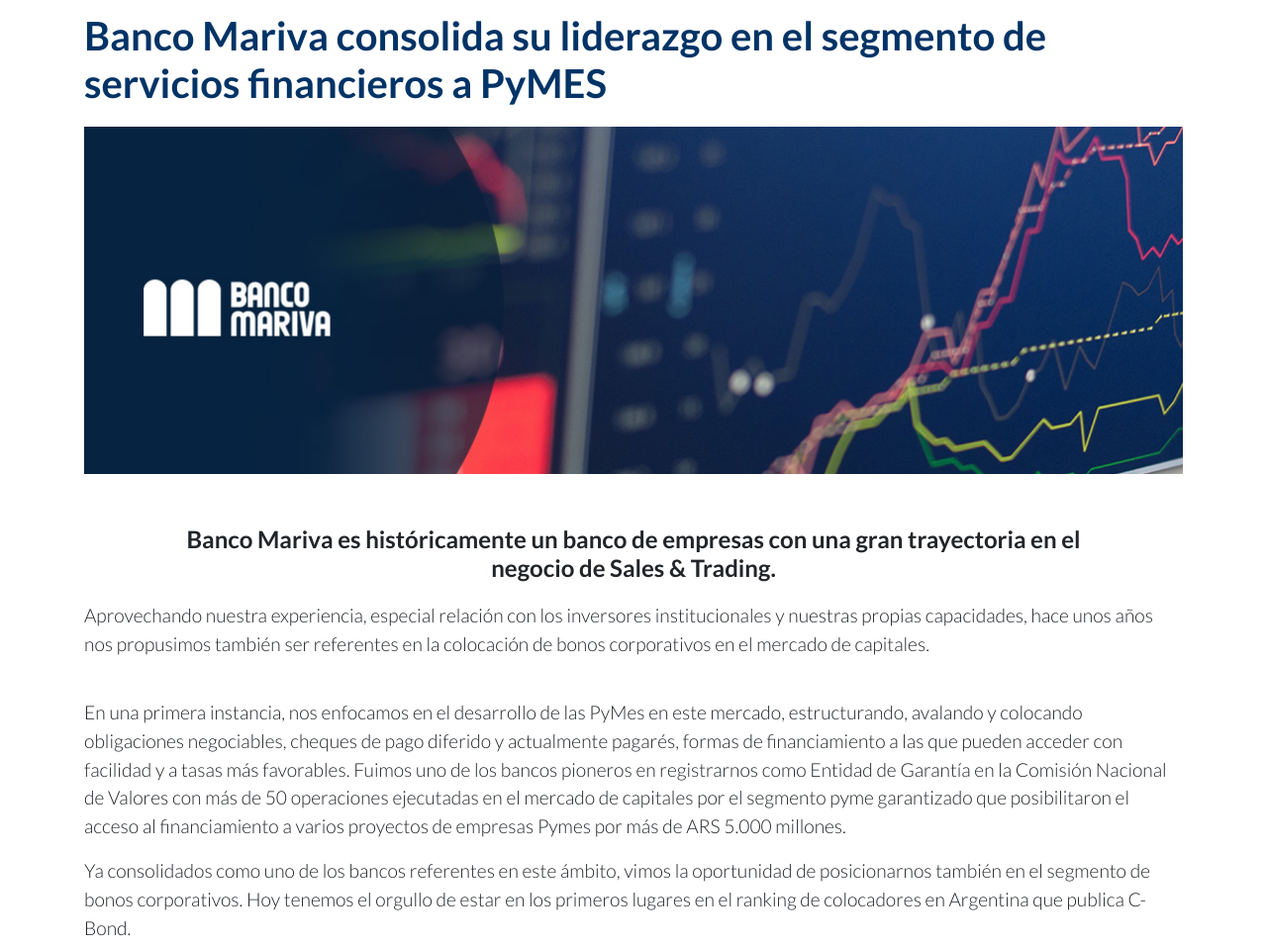
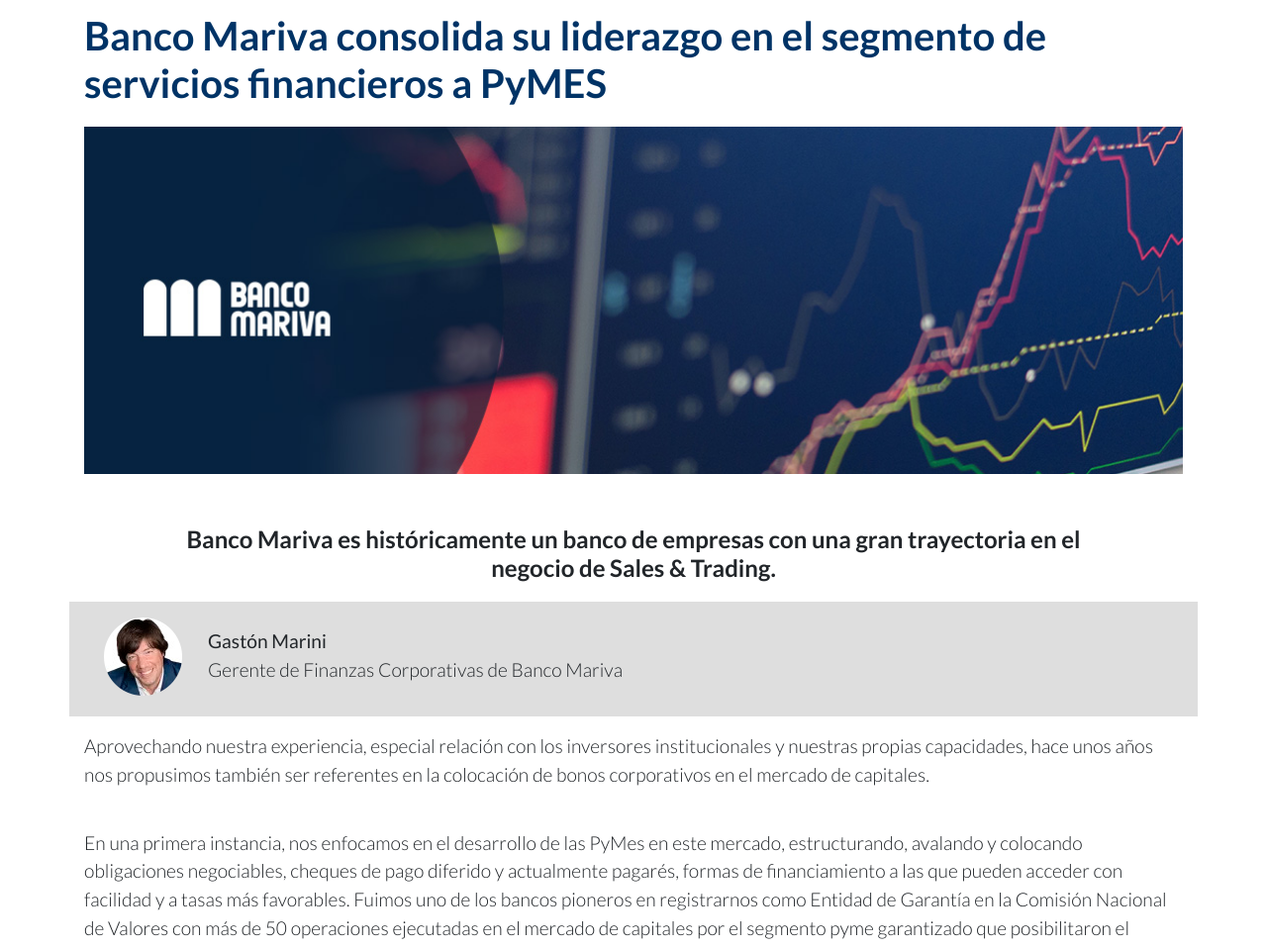
Before and after one commit to diegoevivas/liderazgo-en-el-segmento, a plain HTML site: page index.html in a window 1280 px wide. Shown: the part 112-1070 px from the top of the page at 99% size. Drawn offline with Linux system fonts and the light colour scheme.

Commit message:
Add files via upload

```diff
--- a/Banco-Mariva-consolida-su-liderazgo-en-el-segmento-de-servicios-financieros-a-PyMES/css/style_ldr.css
+++ b/Banco-Mariva-consolida-su-liderazgo-en-el-segmento-de-servicios-financieros-a-PyMES/css/style_ldr.css
@@ -176,6 +176,25 @@ footer h3{
   font-size: 14px;
 }
 
+.autor{
+  display: inline-block;
+
+
+}
+
+.cargo_autor{
+  margin-left: 30px;
+  margin-top: 10px;
+}
+
+.cargo_autor2{
+  font-size: 12px;
+}
+
+.autorycargo{
+  background-color:#dedede;
+}
+
 /*extra small*/
 @media (min-width: 340px) {
     h1 {font-size: 2rem;}
@@ -198,6 +217,9 @@ footer h3{
     .mar{margin-bottom: 15px;}
   }
 
+
+
+
   /* Medium devices (tablets, 768px and up) */
   @media (min-width: 768px) {
     h1 {font-size: 2.5rem;}
--- a/index.html
+++ b/index.html
@@ -65,6 +65,19 @@
         <div class="contenido mar">
 
           <h2 class="lato-bold mar mt-4 pt-2 text-center">Banco Mariva es históricamente un banco de empresas con una gran trayectoria en el<br>negocio de Sales & Trading.<br></h2>
+
+          <div class="row mb-3 autorycargo pb-3 pt-3">
+            <div class="col-1 ">
+              <img class="autor" src="Banco-Mariva-consolida-su-liderazgo-en-el-segmento-de-servicios-financieros-a-PyMES/gaston_marini.png">
+            </div>
+
+            <div class="col-10 cargo_autor"><p><b>Gastón Marini</b><br/>
+              Gerente de Finanzas Corporativas de Banco Mariva</style>
+</p></div>
+
+
+
+          </div>
 
 
 
```
Also changed, not shown: Banco-Mariva-consolida-su-liderazgo-en-el-segmento-de-servicios-financieros-a-PyMES/gaston_marini.jpg (added), Banco-Mariva-consolida-su-liderazgo-en-el-segmento-de-servicios-financieros-a-PyMES/gaston_marini.png (added).
